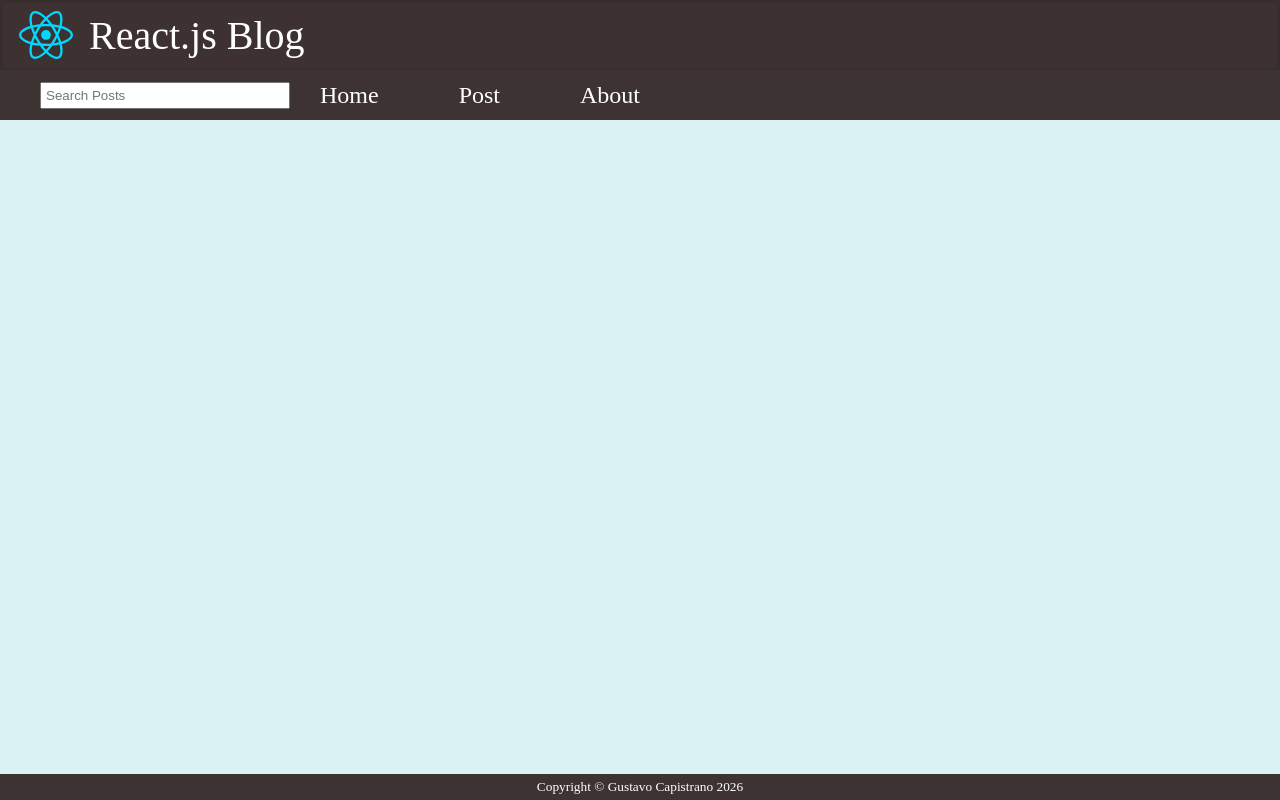
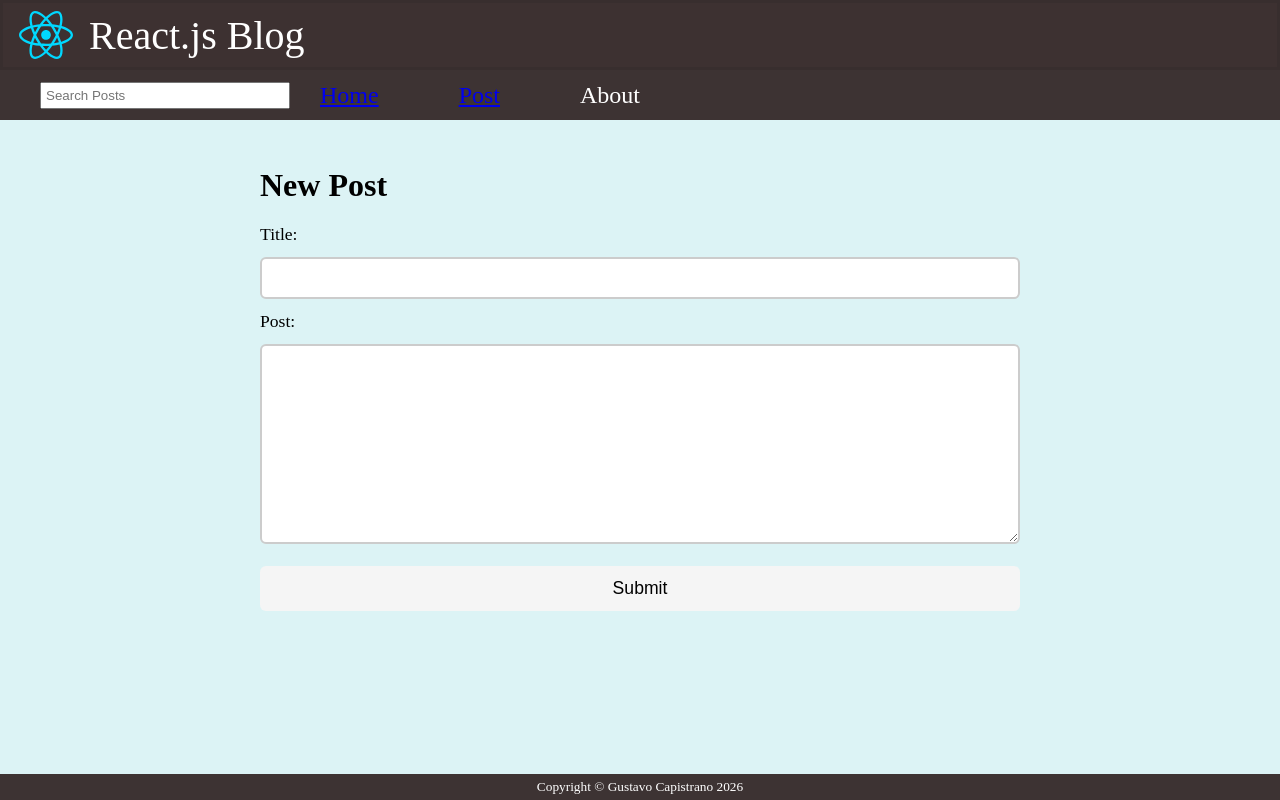
Before and after one commit to GustavoCapis/react-blog, a React (Vite) app: page /post in a window 1280 px wide. Built offline with nearby package versions, Linux system fonts and the light colour scheme; data requests are answered from the project's data file.

Commit message:
feat: Add Post component.

```diff
--- a/src/App.jsx
+++ b/src/App.jsx
@@ -3,6 +3,7 @@ import { useState, useEffect } from "react";
 import api from "./api/posts";
 import Header from "./Header";
 import Home from "./Home";
+import Post from "./Post";
 import Footer from "./Footer";
 
 function App() {
@@ -34,6 +35,7 @@ function App() {
       <Header />
       <Routes>
         <Route path="/" element={<Home posts={posts} />}/>
+        <Route path="/post" element={<Post/>}></Route>
       </Routes>
       <Footer />
     </>
--- a/src/Navbar.jsx
+++ b/src/Navbar.jsx
@@ -1,3 +1,5 @@
+import { Link } from "react-router-dom";
+
 export default function Navbar() {
   return (
     <nav className="navbar">
@@ -5,8 +7,8 @@ export default function Navbar() {
       name="search"
       placeholder="Search Posts" />
       <ul>
-          <li>Home</li>
-          <li>Post</li>
+          <li><Link to="/">Home</Link></li>
+          <li><Link to="/post">Post</Link></li>
           <li>About</li>
       </ul>
     </nav>
--- /dev/null
+++ b/src/Post.jsx
@@ -0,0 +1,14 @@
+export default function Post() {
+  return (
+    <section className="new-post-section">
+      <h2>New Post</h2>
+      <form action="">
+        <label htmlFor="title">Title:</label>
+        <input type="text" name="title" id="title" />
+        <label htmlFor="body">Post:</label>
+        <textarea name="body" id="body"></textarea>
+        <button type="submit">Submit</button>
+      </form>
+    </section>
+  );
+}
--- a/src/index.css
+++ b/src/index.css
@@ -57,6 +57,70 @@ article.post {
   border-bottom: #bfd1d6 solid 1px;
 }
 
+.new-post-section {
+  max-width: 800px;
+  margin: 0 auto;
+  padding: 20px;
+}
+
+.new-post-section h2 {
+  font-size: 2rem;
+  margin-bottom: 20px;
+}
+
+/* FORM */
+.new-post-section form {
+  display: flex;
+  flex-direction: column;
+  gap: 12px;
+}
+
+/* LABEL */
+.new-post-section label {
+  font-size: 1.1rem;
+  font-weight: 500;
+}
+
+.new-post-section input,
+.new-post-section textarea {
+  width: 100%;
+  padding: 10px;
+  border: 2px solid #ccc;
+  border-radius: 6px;
+  font-size: 1rem;
+  outline: none;
+}
+
+.new-post-section textarea {
+  min-height: 200px;
+  resize: vertical;
+}
+
+.new-post-section input:focus,
+.new-post-section textarea:focus {
+  border-color: #61dafb;
+}
+
+.new-post-section button {
+  margin-top: 10px;
+  padding: 12px;
+  border: none;
+  border-radius: 6px;
+  font-size: 1.1rem;
+  font-weight: 500;
+  background-color: #f5f5f5;
+  cursor: pointer;
+  transition: 0.2s ease;
+}
+
+.new-post-section button:hover {
+  background-color: #e8e8e8;
+}
+
+/* Click feedback */
+.new-post-section button:active {
+  transform: scale(0.98);
+}
 
 footer {
   display: flex;
```
